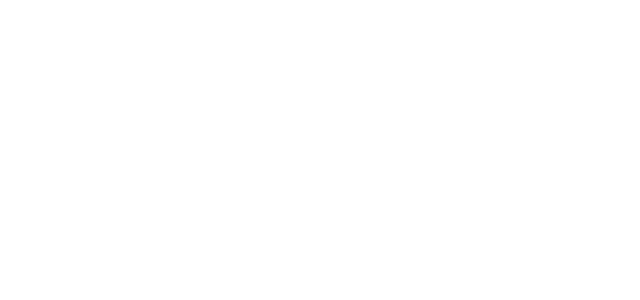
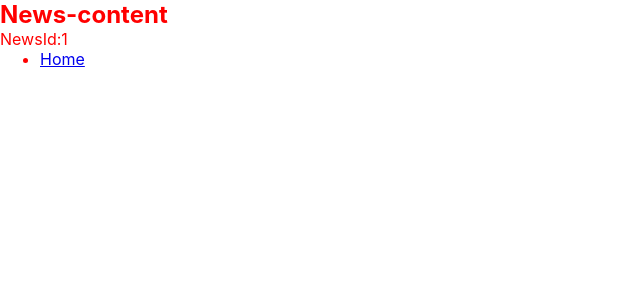
Before and after one commit to snowing-lee/nuxt, a Nuxt app: page /news/1 in a window 1280 px wide. Before the commit this address had no page. Shown: the top 300 px of the page, without its empty margins (0-640 px from the left). Built offline with nearby package versions, Linux system fonts and the light colour scheme.

Commit message:
动态路由  和  参数效验

```diff
--- /dev/null
+++ b/pages/news/_id.vue
@@ -0,0 +1,27 @@
+<template>
+  <div>
+    <h2>News-content</h2>
+
+    <p>NewsId:{{$route.params.id}}</p>
+    <ul>
+      <li>
+        <a href="/">Home</a>
+      </li>
+    </ul>
+  </div>
+</template>
+
+<script>
+  //  _xxx.vue   (以下划线开始)为动态路由固定写法
+export default {
+    name: "_id",
+    validate({params}){
+      // 效验参数是数字,返回true正常进入动态页面,返回false进入nuxt准备的404页面
+      return  /^\d+$/.test(params.id);
+    }
+};
+</script>
+
+<style scoped>
+
+</style>
--- a/pages/news/index.vue
+++ b/pages/news/index.vue
@@ -7,6 +7,9 @@
     <ul>
       <li> <nuxt-link :to="{name:'index'}">Home</nuxt-link> </li>
       <li> <a href="/">Home</a></li>
+      <li> <a href="/news/1">News1</a></li>
+      <li> <a href="/news/2">News2</a></li>
+      <li> <a href="/news/s">News3</a></li>
     </ul>
 
 
```
